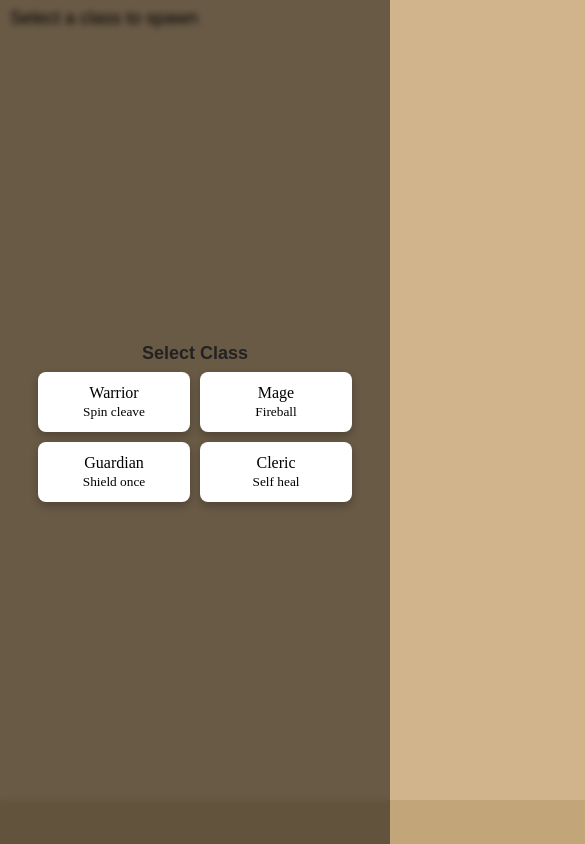
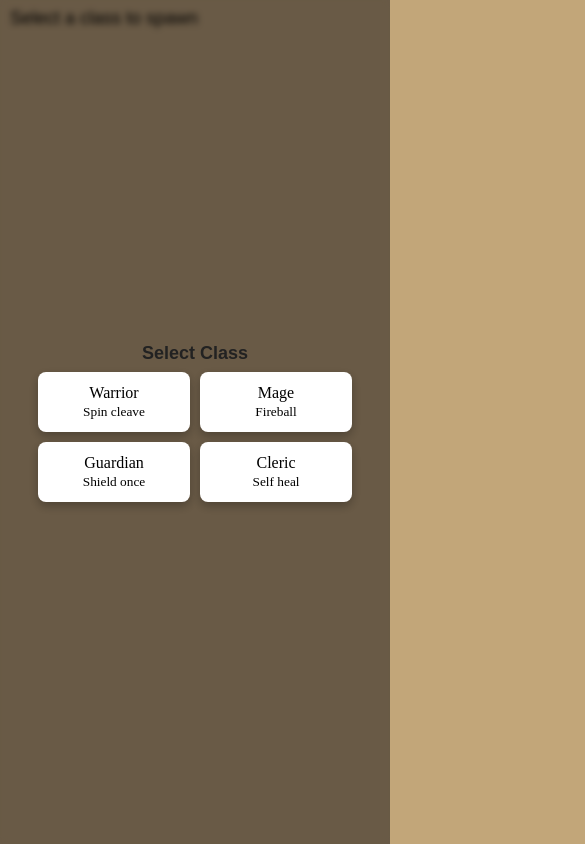
Before and after one commit to krwizone/client, a website: page index.html in a window 390 px wide. Shown: the top 844 px of the page, 585 px wide, since content can reach past the window. Drawn offline with nearby package versions, Linux system fonts and the light colour scheme; no server answers.

Commit message:
up size map

```diff
--- a/game.js
+++ b/game.js
@@ -1,6 +1,14 @@
 const socket = io();
 const canvas = document.getElementById("game");
 const ctx = canvas.getContext("2d");
+
+// Resize canvas to fit screen
+function resizeCanvas(){
+  canvas.width = window.innerWidth;
+  canvas.height = window.innerHeight;
+}
+resizeCanvas();
+window.addEventListener('resize', resizeCanvas);
 const classSelect = document.getElementById("class-select");
 const attackBtn = document.getElementById("btn-attack");
 const skillBtn = document.getElementById("btn-skill");
--- a/index.html
+++ b/index.html
@@ -4,8 +4,8 @@
 <meta charset="utf-8">
 <title>Knight Multiplayer</title>
 <style>
-body{margin:0;background:#c2a679}
-canvas{display:block;background:#d2b48c}
+body{margin:0;background:#c2a679;overflow:hidden}
+canvas{display:block;background:#d2b48c;width:100vw;height:100vh}
 /* Show joystick only on touch devices */
 .joystick{display:none;position:fixed;bottom:20px;left:20px;width:140px;height:140px;border-radius:50%;background:rgba(0,0,0,0.15);backdrop-filter:blur(2px);touch-action:none}
 .joystick .stick{position:absolute;width:60px;height:60px;border-radius:50%;background:rgba(0,0,0,0.35);left:50%;top:50%;transform:translate(-50%, -50%)}
@@ -27,7 +27,7 @@ canvas{display:block;background:#d2b48c}
 </head>
 
 <body>
-<canvas id="game" width="1200" height="800"></canvas>
+<canvas id="game"></canvas>
 
 <div id="class-select" class="class-select">
 	<div class="panel">
--- a/server.js
+++ b/server.js
@@ -9,8 +9,8 @@ const io = new Server(server);
 app.use(express.static(__dirname));
 app.get('/health', (req, res) => res.json({ ok: true }));
 
-const CANVAS_W = 1200;
-const CANVAS_H = 800;
+const CANVAS_W = 2400;
+const CANVAS_H = 1600;
 const RADIUS = 20;
 const MELEE_RANGE = 60;
 const FIREBALL_RANGE = 320;
```
